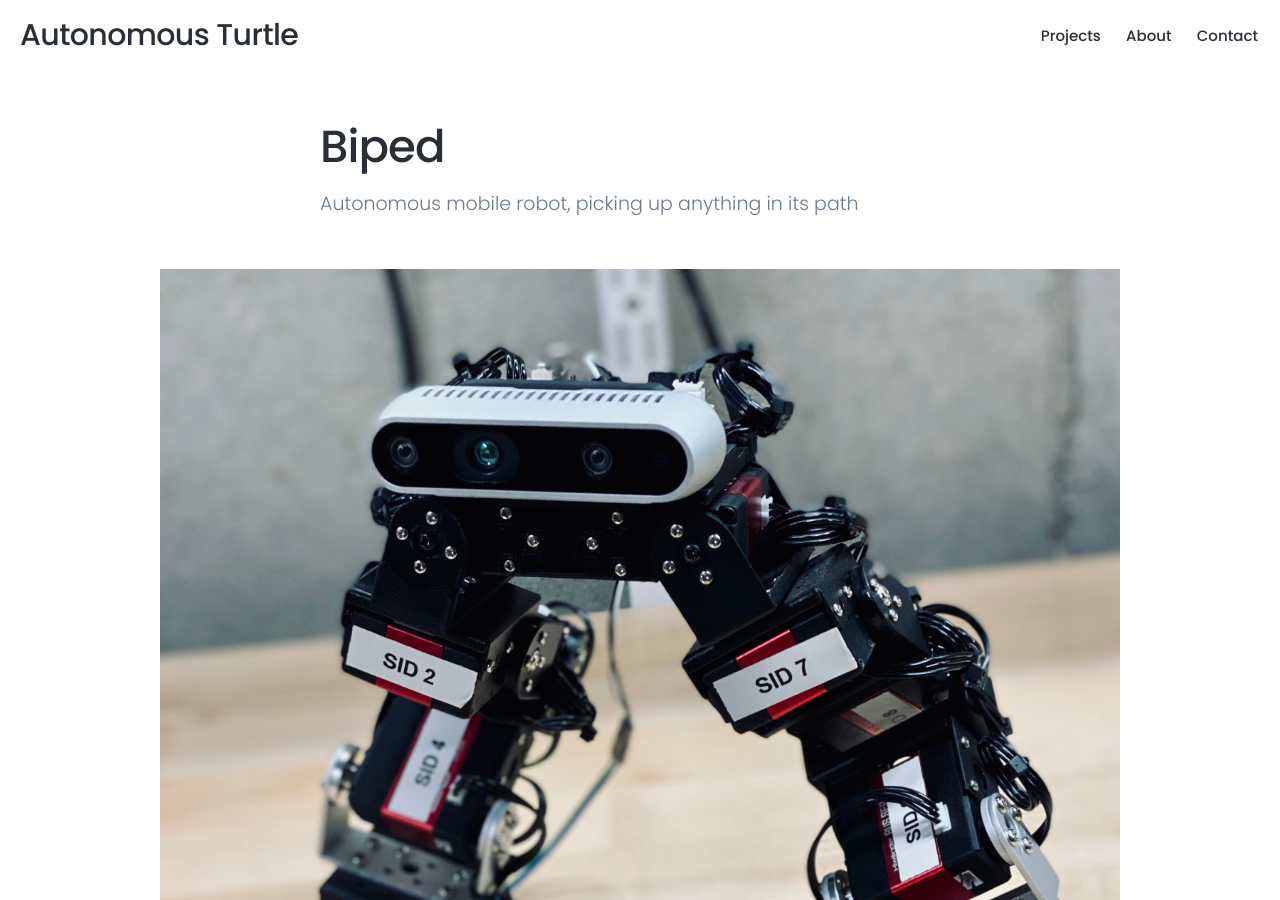
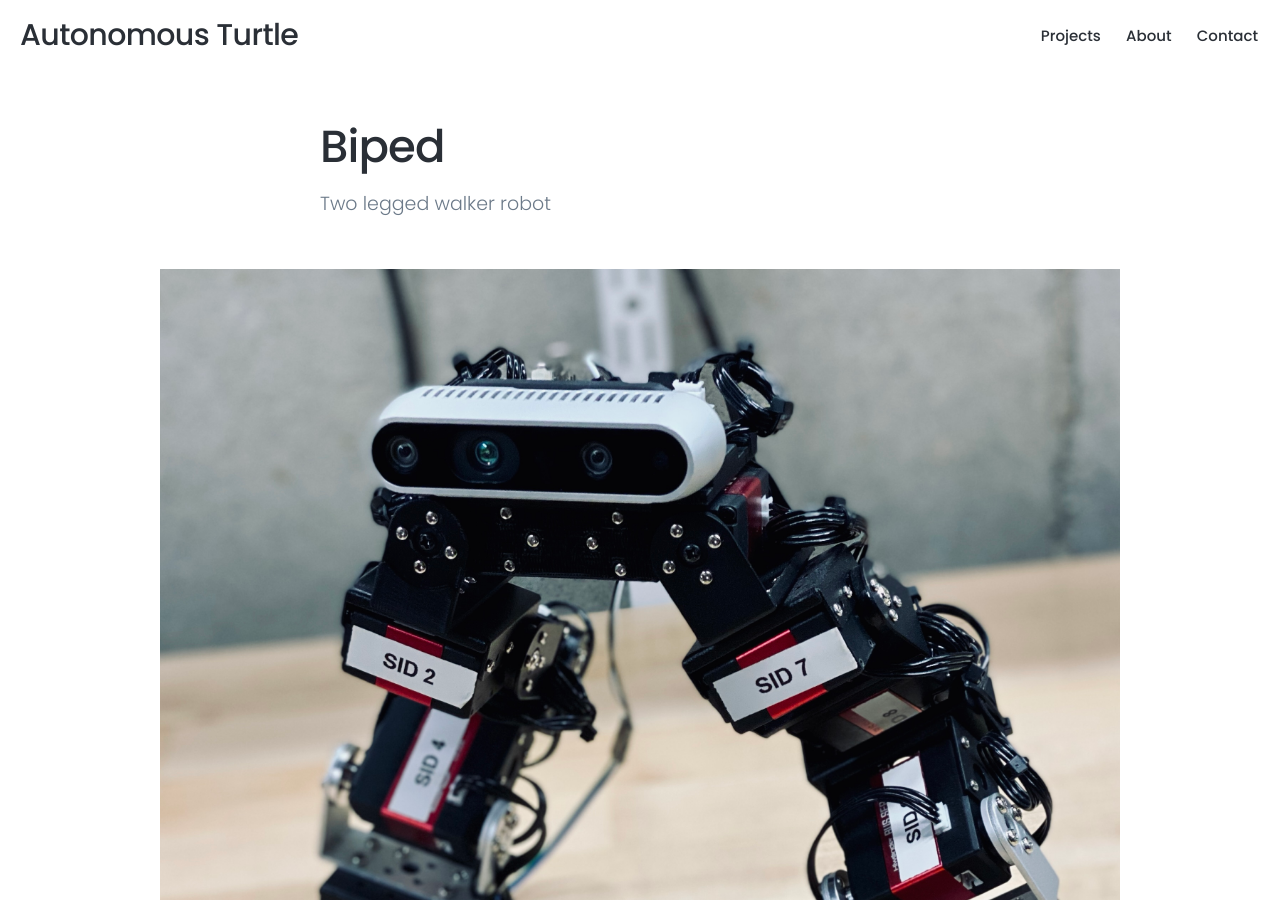
Before and after one commit to autonomousTurtle/portfolio, a Jekyll site: the page built from _projects/biped.md, in a window 1280 px wide and 900 px high. Built offline with Jekyll 4.4.1, drawn with Linux system fonts in a browser that asks for light colours; nearby versions of some CDN libraries.

Commit message:
Update biped.md

```diff
--- a/_projects/biped.md
+++ b/_projects/biped.md
@@ -1,6 +1,6 @@
 ---
 title: 'Biped'
-subtitle: 'Autonomous mobile robot, picking up anything in its path'
+subtitle: 'Two legged walker robot'
 date: 2018-06-30 00:00:00
 description: A project for May We help and Joe Nuxall Miracle League, this putter is fully remote controlled. Using a unique control from Microsoft, the robot can easily be moved around and putt the ball!
 featured_image: '/images/biped/biped_featured.jpg'
```
